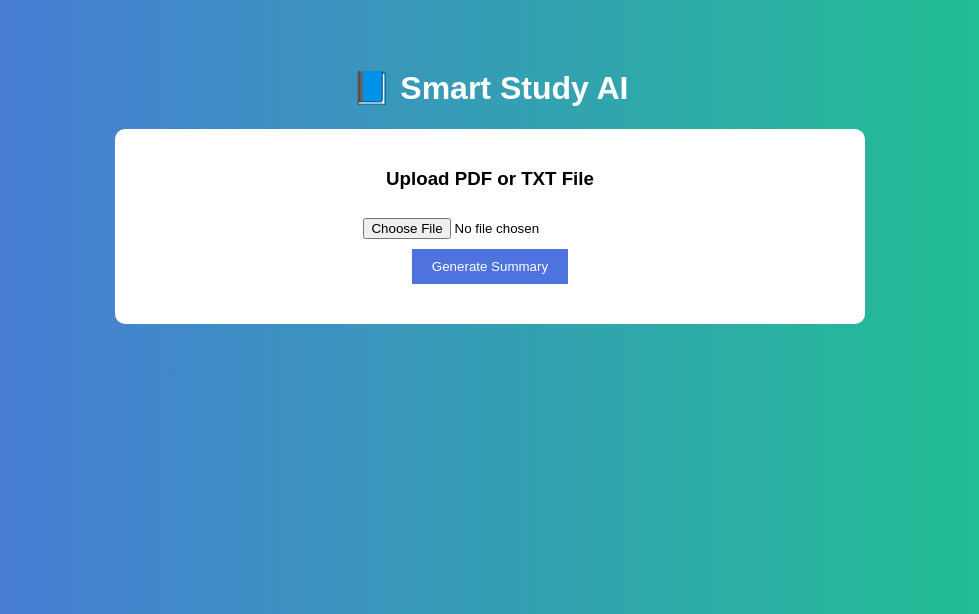
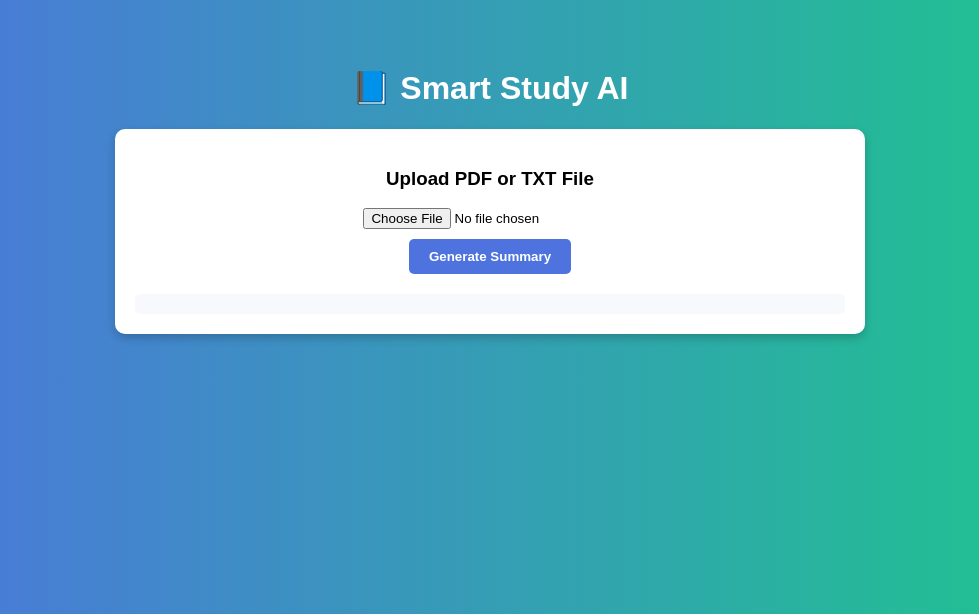
Before and after one commit to yakhoobshaikali-svg/my-ai-app, a Flask app: page / in a window 1280 px wide. Shown: the top 614 px of the page, without its empty margins (150-1129 px from the left). Run offline with Flask 3, Linux system fonts and the light colour scheme.

Commit message:
Update index.html

```diff
--- a/templates/index.html
+++ b/templates/index.html
@@ -4,7 +4,7 @@
     <title>Smart Study AI</title>
     <style>
         body {
-            font-family: Arial;
+            font-family: Arial, sans-serif;
             background: linear-gradient(to right, #4e73df, #1cc88a);
             text-align: center;
             padding: 40px;
@@ -18,12 +18,16 @@
             border-radius: 10px;
             width: 60%;
             margin: auto;
+            box-shadow: 0 4px 10px rgba(0,0,0,0.2);
         }
 
         #output {
             margin-top: 20px;
             text-align: left;
             white-space: pre-wrap;
+            background: #f8f9fc;
+            padding: 10px;
+            border-radius: 5px;
         }
 
         button {
@@ -33,10 +37,12 @@
             color: white;
             border: none;
             cursor: pointer;
+            border-radius: 5px;
+            font-weight: bold;
         }
 
-        input[type="file"] {
-            margin-top: 10px;
+        button:hover {
+            background: #2e59d9;
         }
     </style>
 </head>
@@ -66,8 +72,9 @@
             const formData = new FormData();
             formData.append("file", file);
 
-            document.getElementById("output").innerText = "Processing...";
+            document.getElementById("output").innerText = "Generating summary...";
 
+            try {
                 const res = await fetch("/upload", {
                     method: "POST",
                     body: formData
@@ -75,6 +82,9 @@
 
                 const data = await res.json();
                 document.getElementById("output").innerText = data.result || data.error;
+            } catch (error) {
+                document.getElementById("output").innerText = "Error: " + error.message;
+            }
         }
     </script>
 
```
Lines whose indentation alone changed are shown as unchanged.
